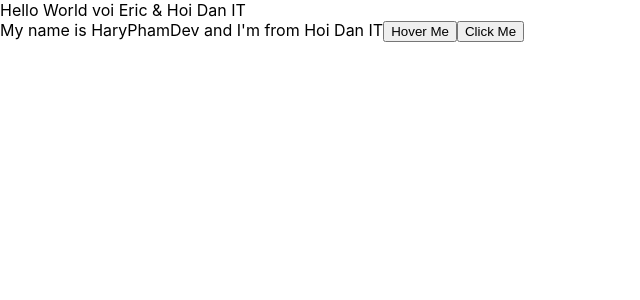
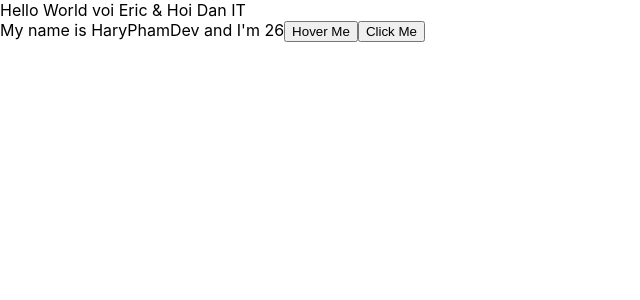
Before and after one commit to DHoangAnh/test-demo-react, a React (Create React App) app: page / in a window 1280 px wide. Shown: the top 300 px of the page, without its empty margins (0-640 px from the left). Built offline with nearby package versions, Linux system fonts and the light colour scheme.

Commit message:
video 20

```diff
--- a/src/components/MyComponent.js
+++ b/src/components/MyComponent.js
@@ -1,7 +1,6 @@
 // class component
 // function component
 import React from "react";
-
 
 class MyComponent extends React.Component {
 
@@ -13,7 +12,15 @@
 
     handleClick(event) {
         console.log("Click Me");
-        console.log("My name is ", this.state.name);
+        console.log("My name is", this.state.name);
+
+        // merge State => react class
+        this.setState({
+            name: 'Eric',
+            age: Math.floor((Math.random()*100)+1)
+            // address: 'Hoi Dan IT,
+            // age: 26
+        });
     }
 
     handleOnMouseOver(event) {
@@ -24,9 +31,9 @@
     render() {
         return(
             <div>
-                My name is {this.state.name} and I'm from {this.state.address}
+                My name is {this.state.name} and I'm {this.state.age}
                 <button onMouseOver={this.handleOnMouseOver}>Hover Me</button>
-                <button onClick={this.handleClick}>Click Me</button>
+                <button onClick={(event) => {this.handleClick(event)}}>Click Me</button>
             </div>
         );
     };
```
